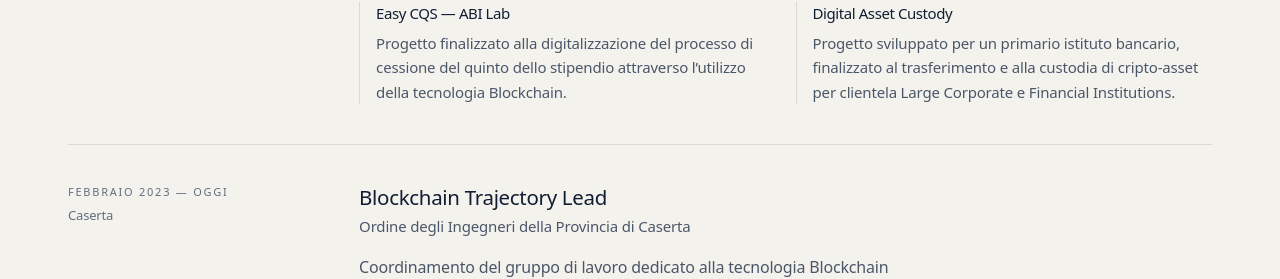
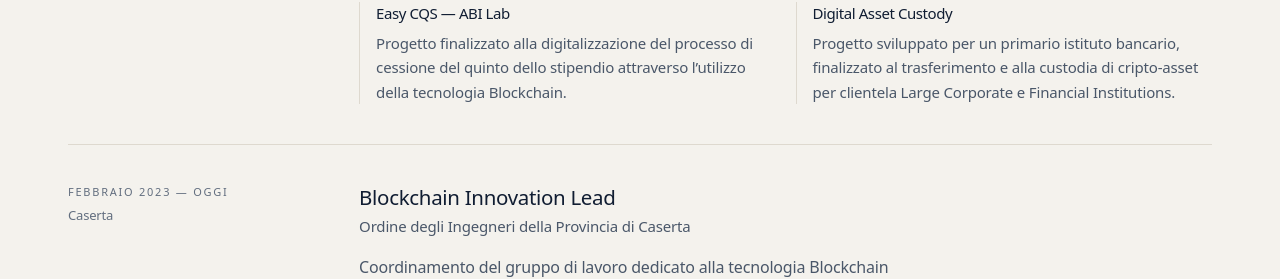
Before and after one commit to vincx01/vincenzorauccio-website, a React (Vite) app: page /experience in a window 1280 px wide. Shown: the part 948-1227 px from the top of the page. Built offline with nearby package versions, Linux system fonts and the light colour scheme.

Commit message:
Update title to Blockchain Innovation Lead

```diff
--- a/src/app/pages/About.tsx
+++ b/src/app/pages/About.tsx
@@ -70,7 +70,7 @@ export function About() {
             <div className="border-b border-line py-3">
               <dt className="eyebrow text-ink-faint">Leadership</dt>
               <dd className="mt-1.5 text-small text-ink-muted">
-                Blockchain Trajectory Lead, Ordine degli Ingegneri di Caserta
+                Blockchain Innovation Lead, Ordine degli Ingegneri di Caserta
               </dd>
             </div>
             <div className="border-b border-line py-3">
--- a/src/app/pages/Experience.tsx
+++ b/src/app/pages/Experience.tsx
@@ -30,7 +30,7 @@ export function ExperiencePage() {
   usePageMeta({
     title: 'Esperienza — Vincenzo Rauccio',
     description:
-      'Il percorso professionale di Vincenzo Rauccio: consulenza in PwC Italy, Blockchain Trajectory Lead all’Ordine degli Ingegneri di Caserta, formazione e certificazioni.',
+      'Il percorso professionale di Vincenzo Rauccio: consulenza in PwC Italy, Blockchain Innovation Lead all’Ordine degli Ingegneri di Caserta, formazione e certificazioni.',
     path: '/experience',
   })
 
--- a/src/app/pages/Home.tsx
+++ b/src/app/pages/Home.tsx
@@ -79,7 +79,7 @@ function Introduction() {
                 </div>
                 <div>
                   <dt className="eyebrow text-ink-faint">Leadership</dt>
-                  <dd className="mt-1.5 text-small text-ink-muted">Blockchain Trajectory Lead</dd>
+                  <dd className="mt-1.5 text-small text-ink-muted">Blockchain Innovation Lead</dd>
                 </div>
                 <div>
                   <dt className="eyebrow text-ink-faint">Focus</dt>
--- a/src/data/career.ts
+++ b/src/data/career.ts
@@ -54,7 +54,7 @@ export const professionalExperience: ProfessionalRole[] = [
   },
   {
     id: 'ordine-ingegneri-caserta',
-    role: 'Blockchain Trajectory Lead',
+    role: 'Blockchain Innovation Lead',
     organisation: 'Ordine degli Ingegneri della Provincia di Caserta',
     period: 'Febbraio 2023 — oggi',
     location: 'Caserta',
```
